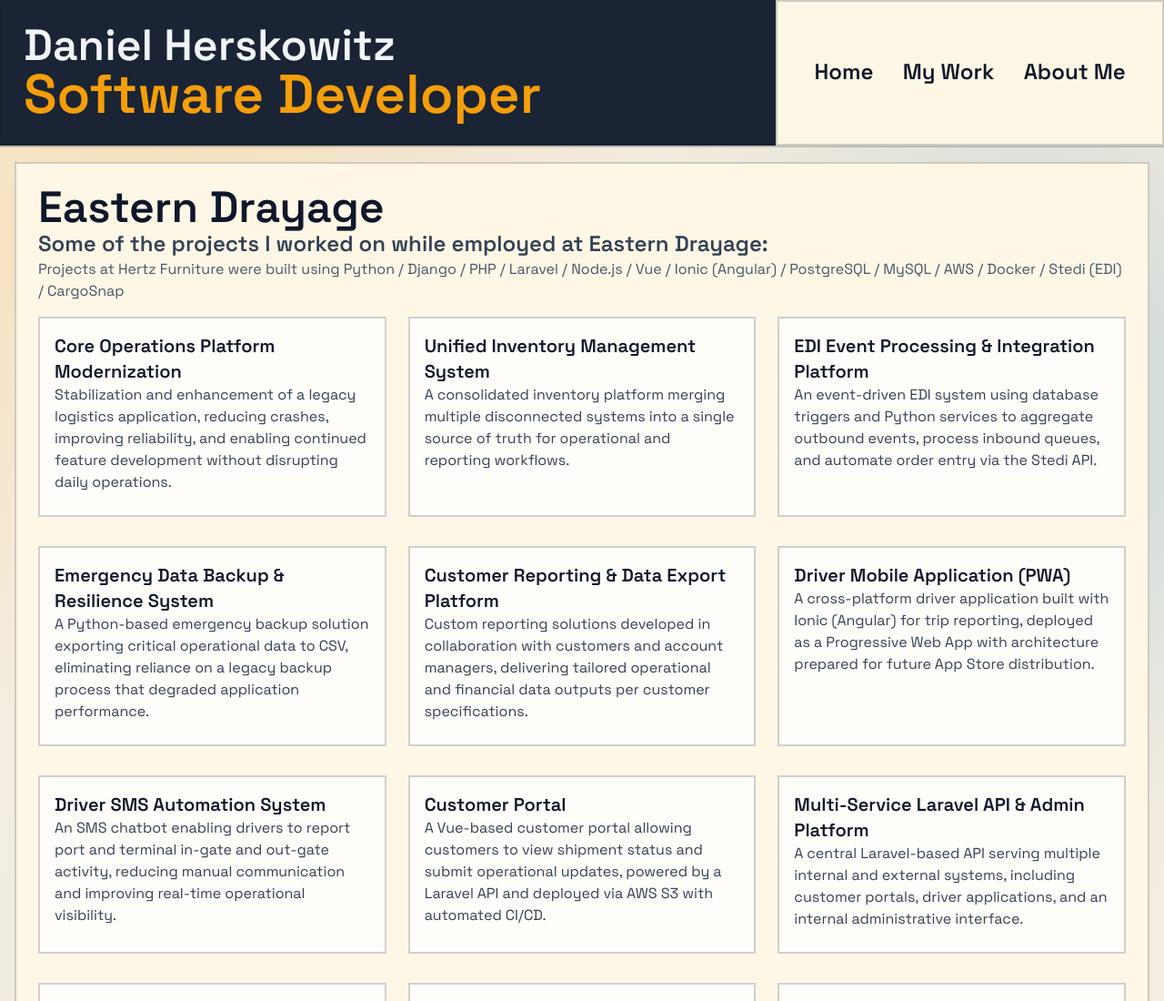
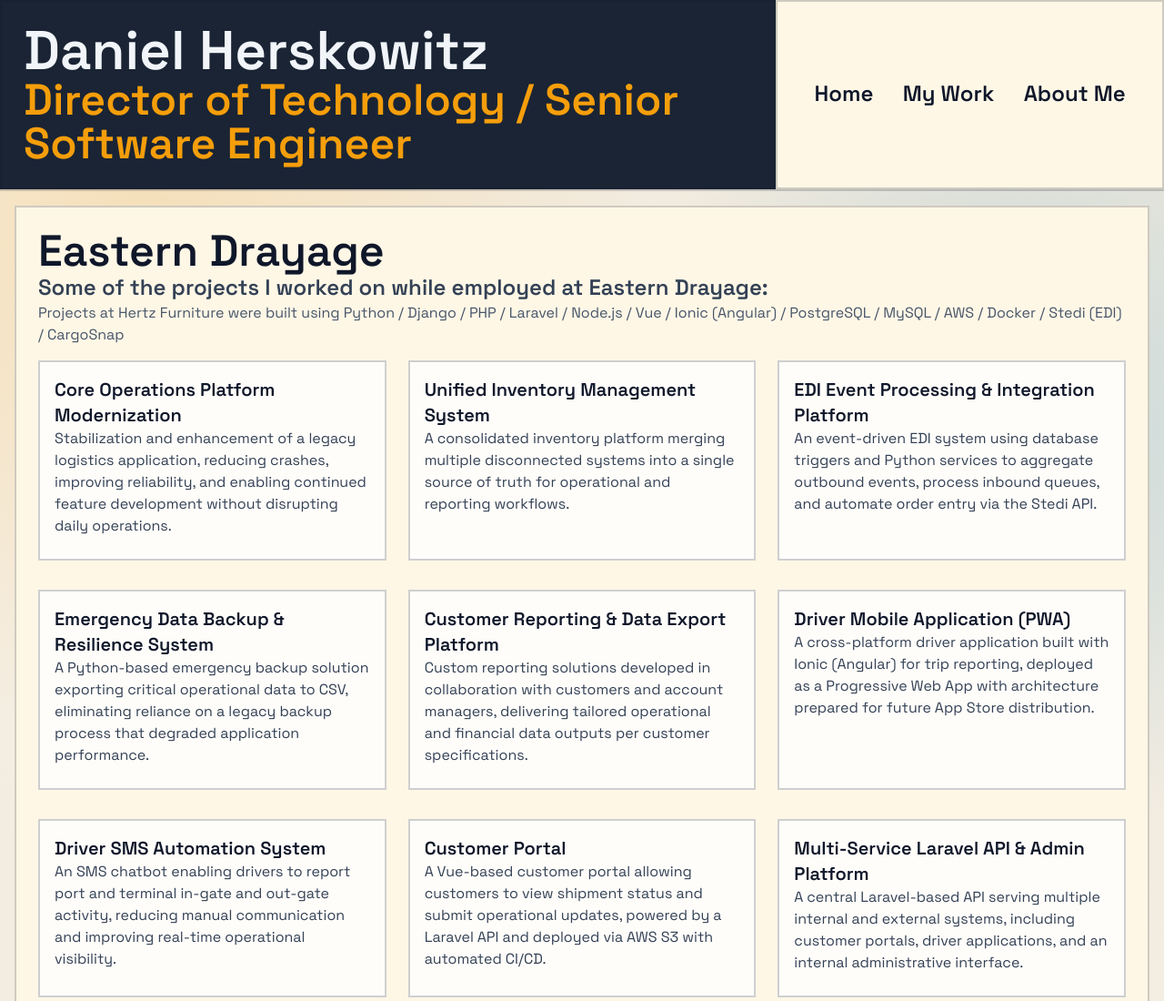
Before and after one commit to dherskowitz/portfolio, an Astro site: page /my-work in a window 1280 px wide. Shown: the top 1100 px of the page at 91% size. Built offline with nearby package versions, Linux system fonts and the light colour scheme; Astro itself is replaced by a stand-in of ours.

Commit message:
change title

```diff
--- a/src/components/Header.astro
+++ b/src/components/Header.astro
@@ -4,11 +4,11 @@
 
 <section class="grid grid-cols-6 border-b-2 border-[color:var(--line)] page-fade">
     <div class="flex flex-col justify-center col-span-6 p-6 bg-[color:var(--tile-dark)] border-2 border-[color:var(--line)] md:col-span-4 md:justify-start reveal">
-        <h1 class="text-3xl font-semibold text-slate-100 lg:text-5xl font-display">
+        <h1 class="text-4xl font-semibold text-slate-100 lg:text-6xl font-display">
             Daniel Herskowitz
         </h1>
-        <h2 class="text-4xl font-semibold text-[color:var(--accent)] lg:text-6xl font-display">
-            Software Developer
+        <h2 class="text-3xl font-semibold text-[color:var(--accent)] lg:text-5xl font-display">
+            Director of Technology / Senior Software Engineer
         </h2>
     </div>
     <Nav>
```
